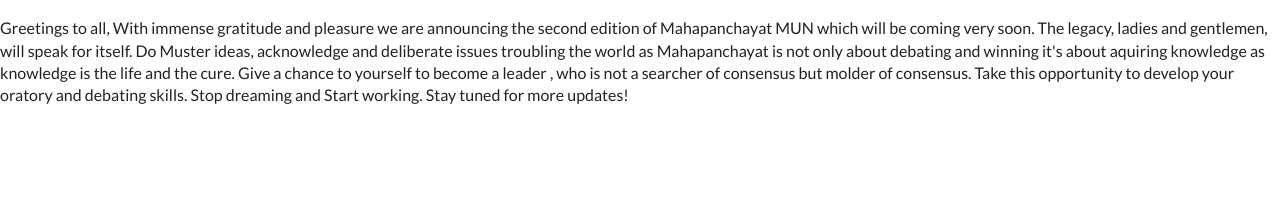
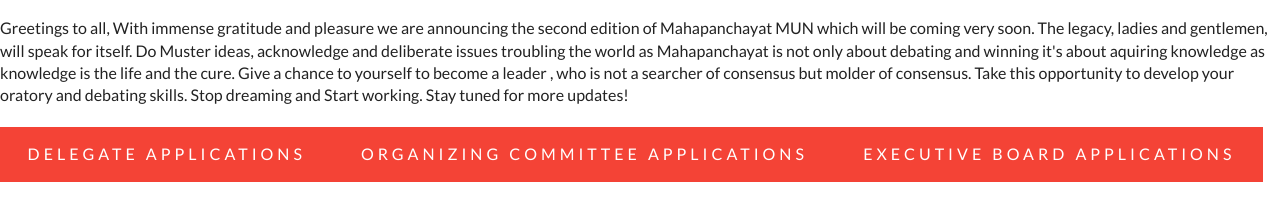
Before and after one commit to ajinkabeer/Unnati, a Gatsby site: page /upcoming in a window 1280 px wide. Shown: the part 729-931 px from the top of the page. Built offline with nearby package versions, Linux system fonts and the light colour scheme; Gatsby itself is replaced by a stand-in of ours; grey boxes are pictures that could not be loaded.

Commit message:
Update content.js

```diff
--- a/src/components/Upcoming/content.js
+++ b/src/components/Upcoming/content.js
@@ -37,6 +37,24 @@
                 skills. Stop dreaming and Start working. Stay tuned for more
                 updates!
               </p>
+              <a
+                className="btn-primary"
+                href="https://docs.google.com/forms/d/1kjI97PWRTlldlcHbGAszMmMYxwmPEwj2H0Hu9TT5hRg/edit"
+              >
+               Delegate Applications
+              </a>
+               <a
+                className="btn-primary"
+                href="https://docs.google.com/forms/d/11ZM4l8d7pYCk3lZ0p1HEhS8m6Y6xUwdmtKYSBhhfpvQ/edit"
+              >
+               Organizing Committee  Applications
+              </a>
+               <a
+                className="btn-primary"
+                href="https://docs.google.com/forms/d/1ppUeI2tc2AVOi7sT7KvDUdE6L1AJo6jb_fOru3LmPPc/edit"
+              >
+             Executive Board Applications
+              </a>
             </article>
           </div>
         </section>
```
